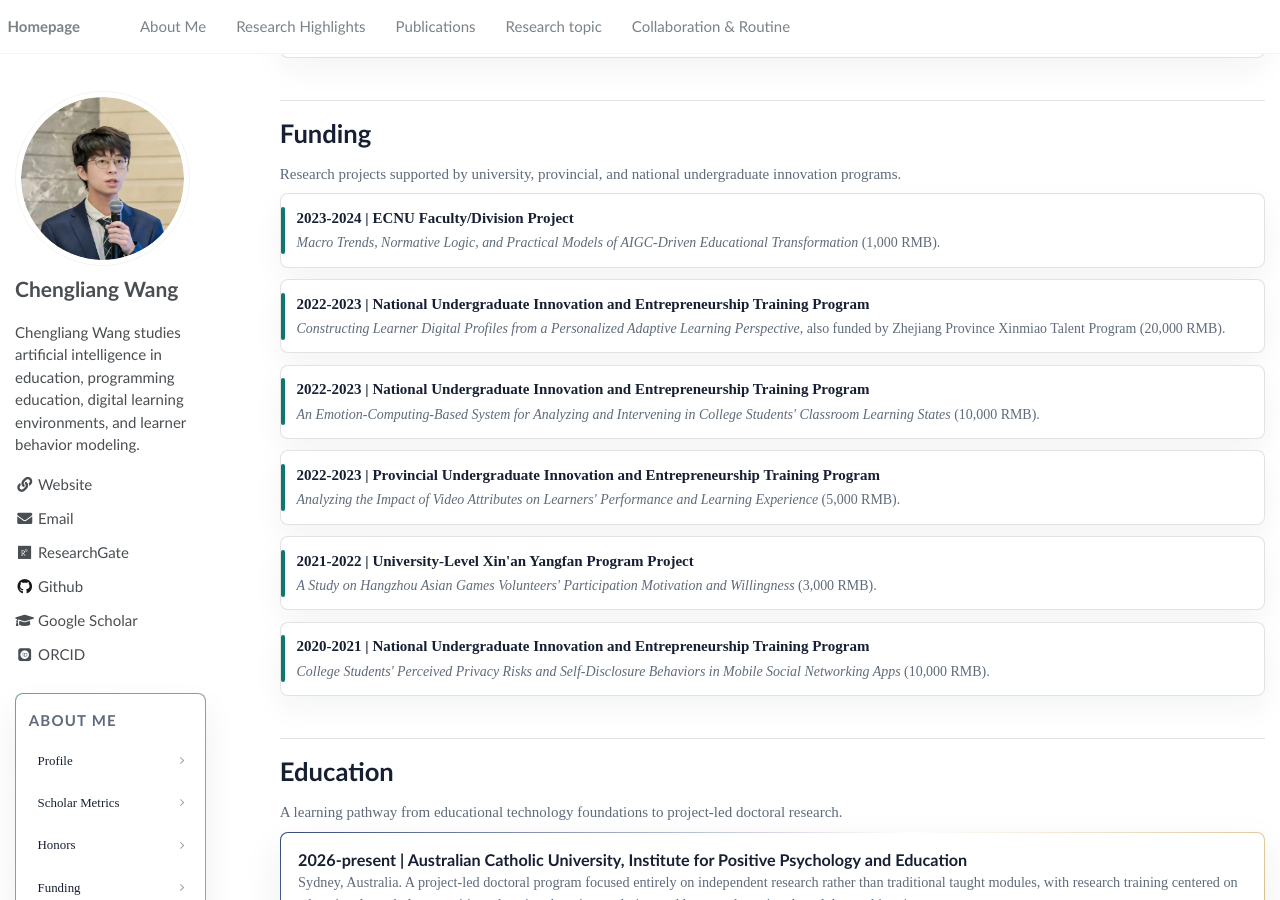
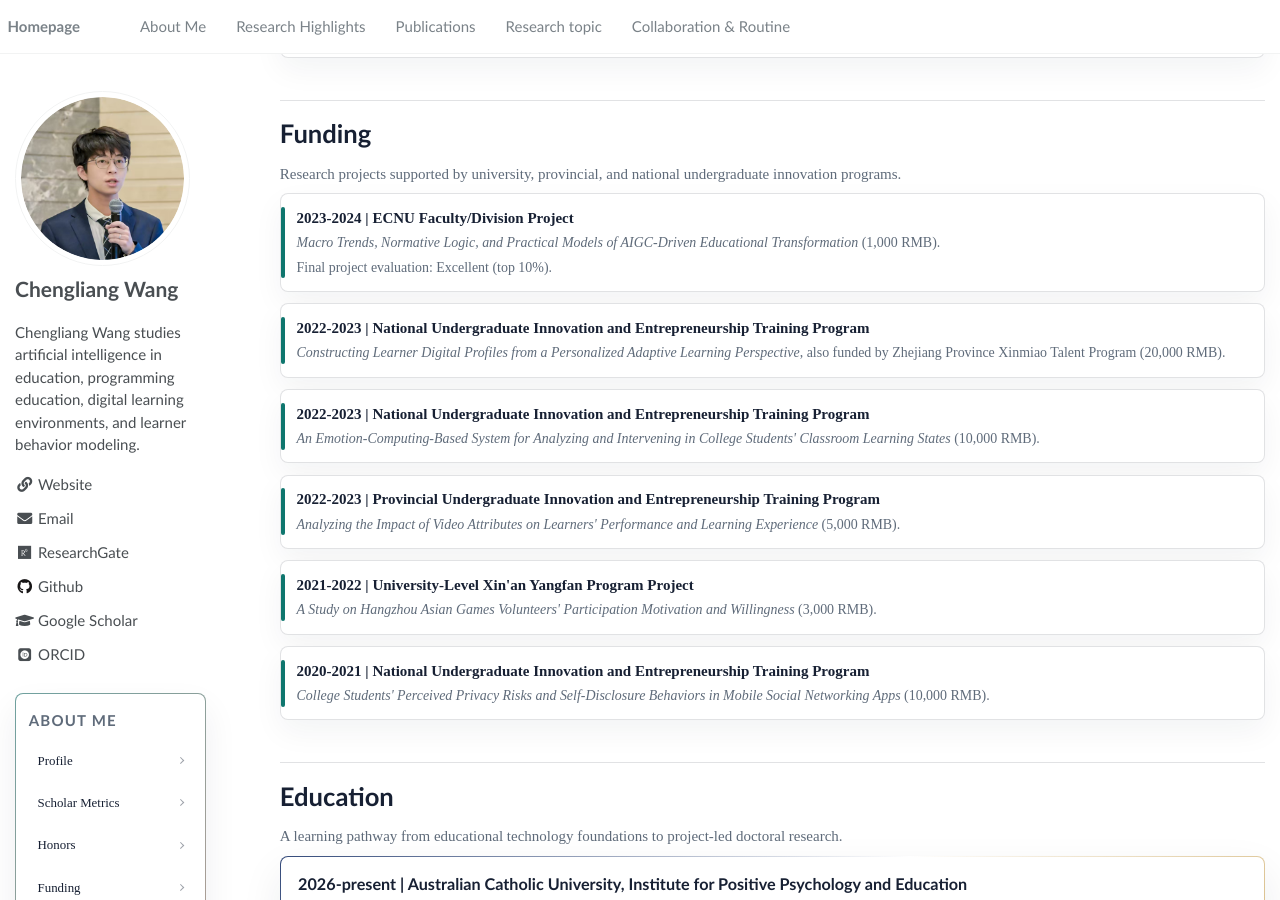
Before and after one commit to wcledutech/wcledutech.github.io, a Jekyll site: the page built from _pages/about.md, in a window 1280 px wide and 900 px high, scrolled down 2244 px. Built offline with Jekyll 4.4.1, drawn with Linux system fonts in a browser that asks for light colours; some web fonts are replaced.

Commit message:
Add excellent completion rating to ECNU project

```diff
--- a/_pages/about.md
+++ b/_pages/about.md
@@ -751,7 +751,7 @@ redirect_from:
     <h2>Funding</h2>
     <p class="section-lead">Research projects supported by university, provincial, and national undergraduate innovation programs.</p>
     <div class="funding-list" style="--accent: var(--teal);">
-      <div class="compact-item"><strong>2023-2024 | ECNU Faculty/Division Project</strong><p><em>Macro Trends, Normative Logic, and Practical Models of AIGC-Driven Educational Transformation</em> (1,000 RMB).</p></div>
+      <div class="compact-item"><strong>2023-2024 | ECNU Faculty/Division Project</strong><p><em>Macro Trends, Normative Logic, and Practical Models of AIGC-Driven Educational Transformation</em> (1,000 RMB).</p><p>Final project evaluation: Excellent (top 10%).</p></div>
       <div class="compact-item"><strong>2022-2023 | National Undergraduate Innovation and Entrepreneurship Training Program</strong><p><em>Constructing Learner Digital Profiles from a Personalized Adaptive Learning Perspective</em>, also funded by Zhejiang Province Xinmiao Talent Program (20,000 RMB).</p></div>
       <div class="compact-item"><strong>2022-2023 | National Undergraduate Innovation and Entrepreneurship Training Program</strong><p><em>An Emotion-Computing-Based System for Analyzing and Intervening in College Students' Classroom Learning States</em> (10,000 RMB).</p></div>
       <div class="compact-item"><strong>2022-2023 | Provincial Undergraduate Innovation and Entrepreneurship Training Program</strong><p><em>Analyzing the Impact of Video Attributes on Learners' Performance and Learning Experience</em> (5,000 RMB).</p></div>
```
